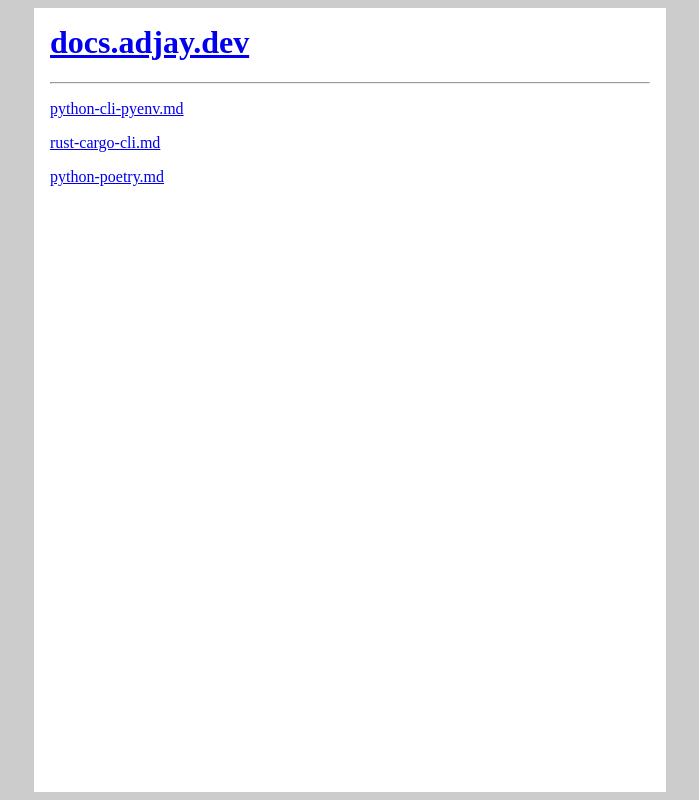
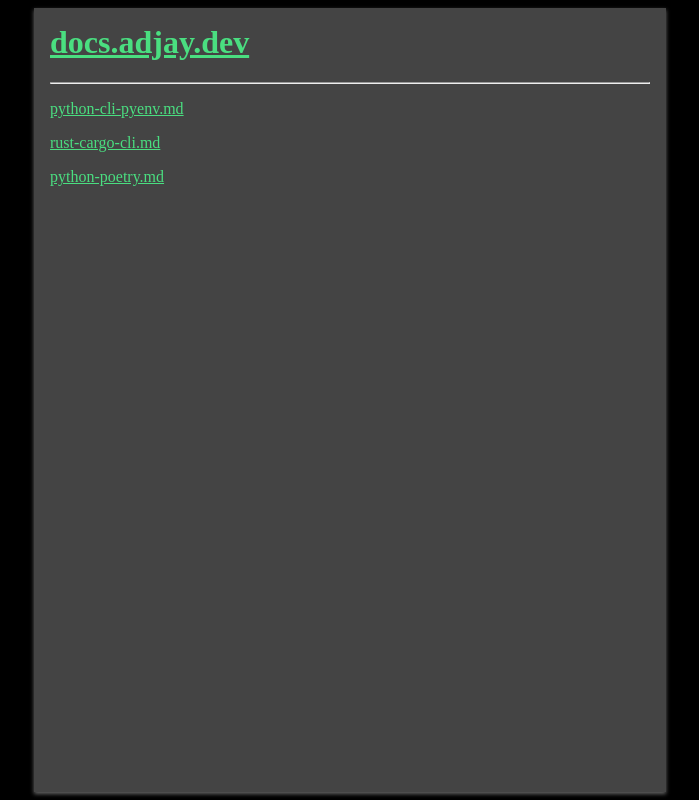
Before and after one commit to adjaythakoerdien/markdown-docs-python, a FastAPI app: page / in a window 1280 px wide. Shown: the whole page, without its empty margins (290-989 px from the left). Run offline with FastAPI, Linux system fonts and the light colour scheme.

Commit message:
Minor style updates first.html

```diff
--- a/templates/first.html
+++ b/templates/first.html
@@ -1,10 +1,10 @@
 <html>
 
 <head>
-	<title>Item Details</title>
+	<title>Docs</title>
 	<style>
 		html {
-			background-color: #ccc;
+			background-color: #000;
 		}
 
 		body {
@@ -12,8 +12,14 @@
 			margin-left: auto;
 			margin-right: auto;
 			width: 600px;
-			background-color: #fff;
+			background-color: #444;
 			padding: 1em;
+			box-shadow: 0 2px 4px #666;
+			color: #fff;
+		}
+
+		a {
+			color: #4ade80;
 		}
 
 		.square-brackets-quote {
@@ -36,11 +42,13 @@
 </head>
 
 <body>
-	<a href="/">
-		<h1>docs.adjay.dev</h1>
-	</a>
-	<hr>
-	{{ body | safe }}
+	<main>
+		<a href="/">
+			<h1>docs.adjay.dev</h1>
+		</a>
+		<hr>
+		{{ body | safe }}
+	</main>
 </body>
 
 </html>
```
